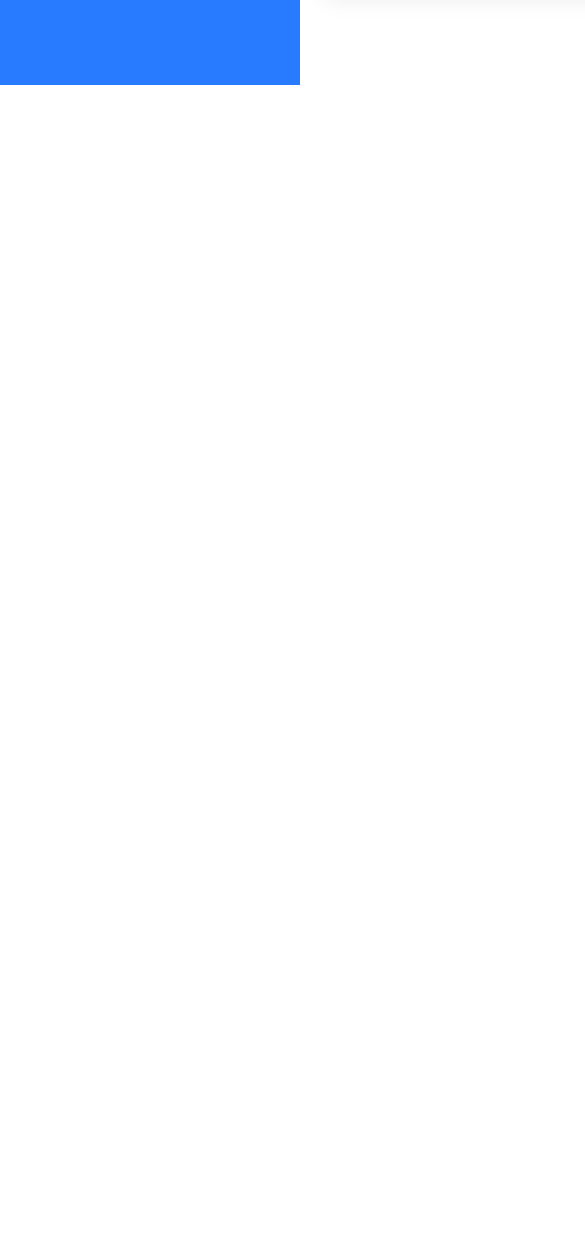
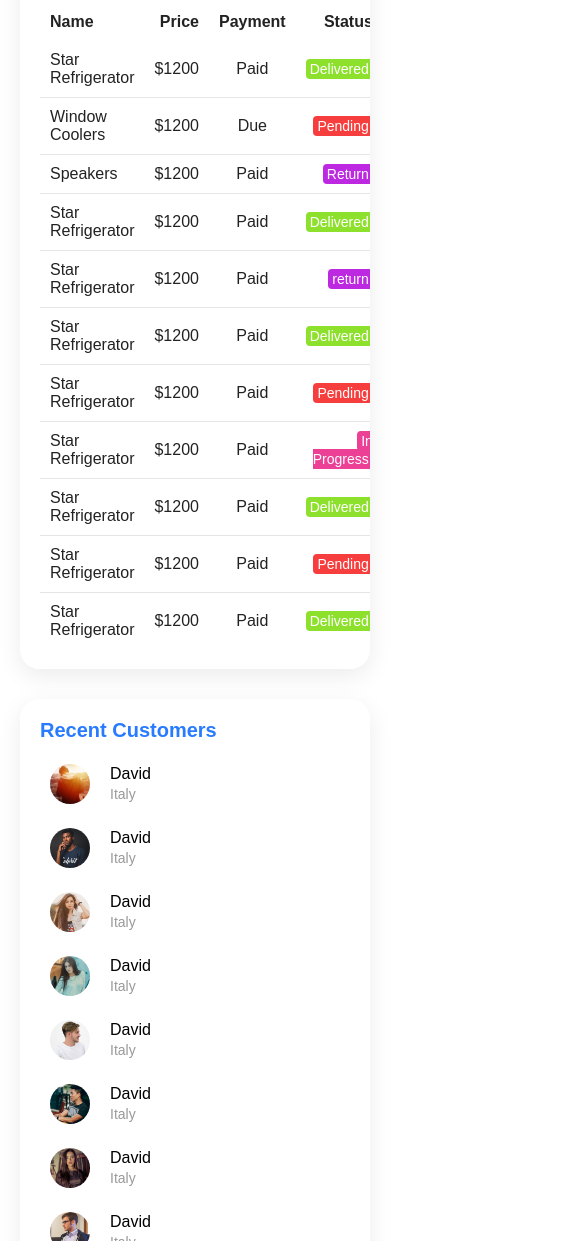
Before and after one commit to jahanrothy/deploy_dashboard, a plain HTML site: page index.html in a window 390 px wide. Shown: the part 759-2000 px from the top of the page, 585 px wide, since content can reach past the window. Before the commit the page ends 844 px from the top, so only its background shows below. Drawn offline with nearby package versions, Linux system fonts and the light colour scheme.

Commit message:
completed dashboard

```diff
--- a/css/style.css
+++ b/css/style.css
@@ -150,7 +150,7 @@
 .search {
   position: relative;
   width: 400px;
-  margin: 0 10px;
+  margin: 10px 10px;
 }
 
 .search label {
@@ -181,6 +181,7 @@
   border-radius: 50%;
   overflow: hidden;
   cursor: pointer;
+  margin: 10px;
 }
 .user img {
   position: absolute;
@@ -290,3 +291,187 @@
 .details table thead td {
   font-weight: 600;
 }
+
+.details .recent-Orders table tr {
+  color: var(--black1);
+  border-bottom: 1px solid rgba(0, 0, 0, 0.1);
+}
+
+.details .recent-Orders table tr:last-child {
+  border-bottom: none;
+}
+
+.details .recent-Orders table tbody tr:hover {
+  background: var(--blue);
+  color: var(--white);
+}
+
+.details .recent-Orders table tr td {
+  padding: 10px;
+}
+
+.details .recent-Orders table tr td:last-child {
+  text-align: end;
+}
+
+.details .recent-Orders table tr td:nth-child(2) {
+  text-align: end;
+}
+
+.details .recent-Orders table tr td:nth-child(3) {
+  text-align: center;
+}
+
+.status.delivered {
+  padding: 2px 4px;
+  background: #8de02c;
+  color: var(--white);
+  border-radius: 4px;
+  font-size: 14px;
+  font-weight: 500;
+}
+
+.status.return {
+  padding: 2px 4px;
+  background: #bc29e0;
+  color: var(--white);
+  border-radius: 4px;
+  font-size: 14px;
+  font-weight: 500;
+}
+
+.status.progress {
+  padding: 2px 4px;
+  background: #ec3f96;
+  color: var(--white);
+  border-radius: 4px;
+  font-size: 14px;
+  font-weight: 500;
+}
+
+.status.pending {
+  padding: 2px 4px;
+  background: #f73e3e;
+  color: var(--white);
+  border-radius: 4px;
+  font-size: 14px;
+  font-weight: 500;
+}
+
+.recent-Customers {
+  position: relative;
+  display: grid;
+  min-height: 500px;
+  padding: 20px;
+  background: var(--white);
+  box-shadow: 0 7px 25px rgba(0, 0, 0, 0.08);
+  border-radius: 20px;
+}
+
+.recent-Customers .imgBx {
+  position: relative;
+  width: 40px;
+  height: 40px;
+  border-radius: 50px;
+  overflow: hidden;
+}
+
+.recent-Customers .imgBx img {
+  position: absolute;
+  top: 0;
+  left: 0;
+  width: 100%;
+  height: 100%;
+  object-fit: cover;
+}
+
+.recent-Customers table tr:hover {
+  background: var(--blue);
+  color: var(--white);
+}
+
+.recent-Customers table tr td {
+  padding: 12px 10px;
+}
+
+.recent-Customers table tr td h4 {
+  font-size: 16px;
+  font-weight: 500;
+  line-height: 1.2em;
+}
+.recent-Customers table tr td h4 span {
+  font-size: 14px;
+  color: var(--black2);
+}
+
+.recent-Customers table tr:hover {
+  background: var(--blue);
+  color: var(--white);
+}
+
+.recent-Customers table tr:hover td h4 span {
+  color: var(--white);
+}
+
+/* Responsive */
+
+@media (max-width: 991px) {
+  .navigation {
+    left: -300px;
+  }
+  .navigation.active {
+    width: 300px;
+    left: 0;
+  }
+  .main {
+    width: 100%;
+    left: 0;
+  }
+  .main.active {
+    left: 300px;
+  }
+  .cardBox {
+    grid-template-columns: repeat(2, 1fr);
+  }
+}
+
+@media (max-width: 768px) {
+  .details {
+    grid-template-columns: repeat(1, 1fr);
+  }
+  .recent-Orders {
+    overflow-x: auto;
+  }
+}
+
+@media (max-width: 480px) {
+  .cardBox {
+    grid-template-columns: repeat(1, 1fr);
+  }
+  .card-Header h2 {
+    font-size: 20px;
+  }
+  .user {
+    min-width: 40px;
+  }
+  .navigation {
+    width: 100%;
+    left: -100%;
+    z-index: 1000;
+  }
+  .navigation.active {
+    width: 100%;
+    left: 0;
+  }
+  .toggle {
+    z-index: 10001;
+  }
+
+  .main.main.active .toggle {
+    color: #fff;
+    position: fixed;
+    right: 0;
+    left: initial;
+    color: var(--white);
+  }
+}
--- a/index.html
+++ b/index.html
@@ -173,14 +173,14 @@
                   <td>Window Coolers</td>
                   <td>$1200</td>
                   <td>Due</td>
-                  <td><span class="status delivered">Pending</span></td>
+                  <td><span class="status pending">Pending</span></td>
                 </tr>
 
                 <tr>
                   <td>Speakers</td>
                   <td>$1200</td>
                   <td>Paid</td>
-                  <td><span class="status delivered">Return</span></td>
+                  <td><span class="status return">Return</span></td>
                 </tr>
 
                 <tr>
@@ -194,7 +194,7 @@
                   <td>Star Refrigerator</td>
                   <td>$1200</td>
                   <td>Paid</td>
-                  <td><span class="status delivered">Delivered</span></td>
+                  <td><span class="status return">return</span></td>
                 </tr>
 
                 <tr>
@@ -208,14 +208,14 @@
                   <td>Star Refrigerator</td>
                   <td>$1200</td>
                   <td>Paid</td>
-                  <td><span class="status delivered">Delivered</span></td>
+                  <td><span class="status pending">Pending</span></td>
                 </tr>
 
                 <tr>
                   <td>Star Refrigerator</td>
                   <td>$1200</td>
                   <td>Paid</td>
-                  <td><span class="status delivered">In Progress</span></td>
+                  <td><span class="status progress">In Progress</span></td>
                 </tr>
 
                 <tr>
@@ -229,7 +229,7 @@
                   <td>Star Refrigerator</td>
                   <td>$1200</td>
                   <td>Paid</td>
-                  <td><span class="status delivered">Pending</span></td>
+                  <td><span class="status pending">Pending</span></td>
                 </tr>
 
                 <tr>
@@ -239,6 +239,87 @@
                   <td><span class="status delivered">Delivered</span></td>
                 </tr>
               </tbody>
+            </table>
+          </div>
+
+          <!-- New Customers -->
+
+          <div class="recent-Customers">
+            <div class="card-Header">
+              <h2>Recent Customers</h2>
+            </div>
+            <table>
+              <tr>
+                <td width="60px">
+                  <div class="imgBx"><img src="img/img1.jpg" alt="" /></div>
+                </td>
+                <td>
+                  <h4>David <br /><span>Italy</span></h4>
+                </td>
+              </tr>
+
+              <tr>
+                <td width="60px">
+                  <div class="imgBx"><img src="img/img2.jpg" alt="" /></div>
+                </td>
+                <td>
+                  <h4>David <br /><span>Italy</span></h4>
+                </td>
+              </tr>
+
+              <tr>
+                <td width="60px">
+                  <div class="imgBx"><img src="img/img3.jpg" alt="" /></div>
+                </td>
+                <td>
+                  <h4>David <br /><span>Italy</span></h4>
+                </td>
+              </tr>
+
+              <tr>
+                <td width="60px">
+                  <div class="imgBx"><img src="img/img4.jpg" alt="" /></div>
+                </td>
+                <td>
+                  <h4>David <br /><span>Italy</span></h4>
+                </td>
+              </tr>
+
+              <tr>
+                <td width="60px">
+                  <div class="imgBx"><img src="img/img5.jpg" alt="" /></div>
+                </td>
+                <td>
+                  <h4>David <br /><span>Italy</span></h4>
+                </td>
+              </tr>
+
+              <tr>
+                <td width="60px">
+                  <div class="imgBx"><img src="img/img6.jpg" alt="" /></div>
+                </td>
+                <td>
+                  <h4>David <br /><span>Italy</span></h4>
+                </td>
+              </tr>
+
+              <tr>
+                <td width="60px">
+                  <div class="imgBx"><img src="img/img7.jpg" alt="" /></div>
+                </td>
+                <td>
+                  <h4>David <br /><span>Italy</span></h4>
+                </td>
+              </tr>
+
+              <tr>
+                <td width="60px">
+                  <div class="imgBx"><img src="img/img8.jpg" alt="" /></div>
+                </td>
+                <td>
+                  <h4>David <br /><span>Italy</span></h4>
+                </td>
+              </tr>
             </table>
           </div>
         </div>
```
Also changed, not shown: img/img1.jpg (added), img/img3 (1).jpg (deleted), img/img4.jpg (added).
